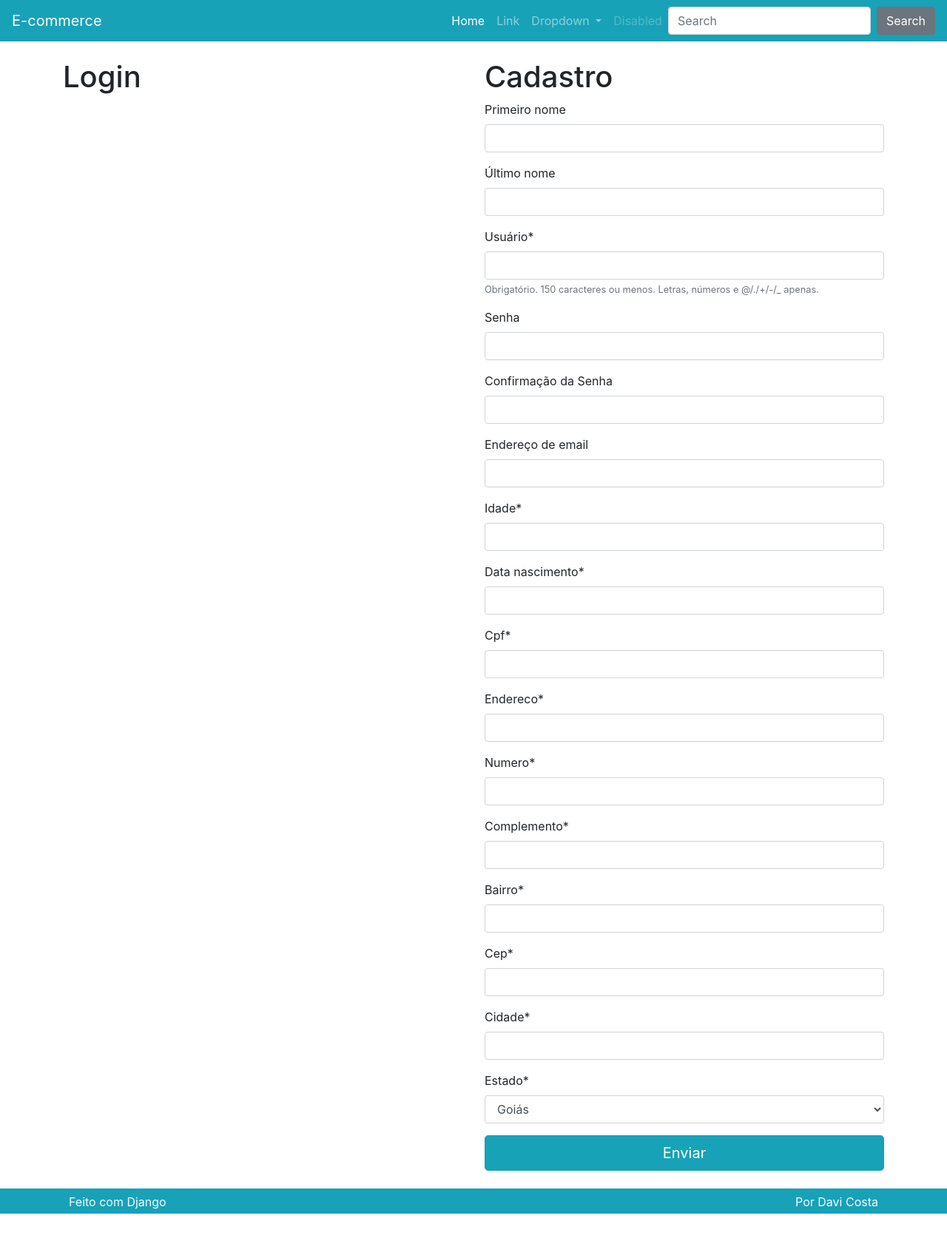
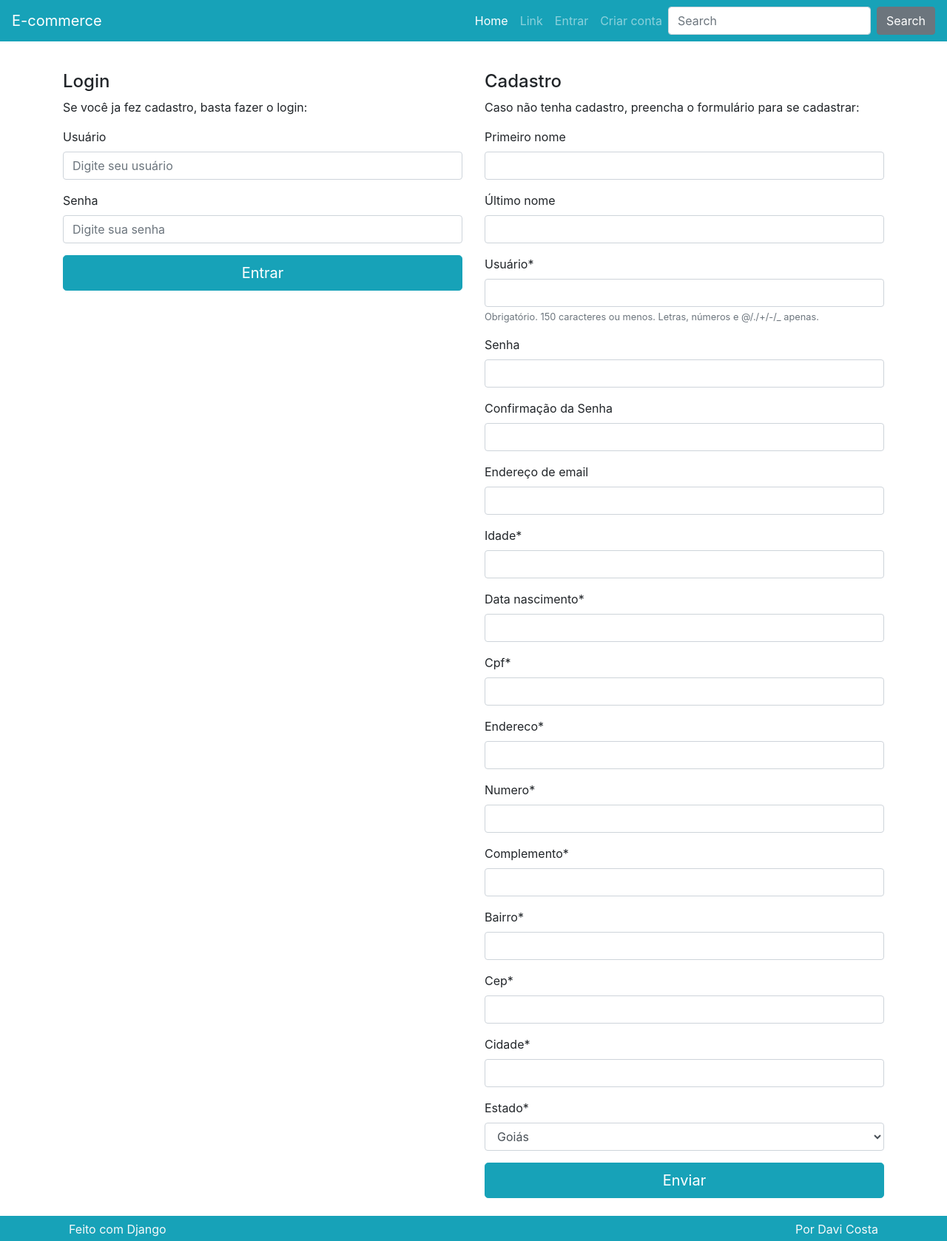
Before and after one commit to eaicosta/projeto-ecommerce, a Django app: page /perfil/ in a window 1280 px wide. Shown: the whole page at 74% size. Before the commit the page ends 1641 px from the top, so only its background shows below. Run offline with Django 4.2, Linux system fonts and the light colour scheme; some libraries are stand-ins or nearby versions.

Commit message:
Login e Logout

```diff
--- a/perfil/templates/perfil/atualizar.html
+++ b/perfil/templates/perfil/atualizar.html
@@ -1,5 +1,6 @@
 {% extends "perfil/criar.html" %}
 
 {% block titulocadastro %}
-<h1>Atualizar dados</h1>
+<h4>Atualizar dados</h4>
+<p>Utilize o formulário para atualizar os dados do seu perfil.</p>
 {% endblock %}
--- a/perfil/templates/perfil/criar.html
+++ b/perfil/templates/perfil/criar.html
@@ -6,15 +6,30 @@
 <div class="row">
 
     {% if not request.user.is_authenticated %}
-    <div class="col-lg">
-        <h1>Login</h1>
+    <div class="col-lg mt-3">
+        <h4>Login</h4>
+        <p>Se você ja fez cadastro, basta fazer o login:</p>
+
+        <form method='POST' action='{% url "perfil:login" %}'>
+            {% csrf_token %}
+            <div class="form-group">
+              <label for="InputUsuario1">Usuário</label>
+              <input type="text" name='username' class="form-control" id="InputUsuario1" aria-describedby="usuarioHelp" placeholder="Digite seu usuário">
+            </div>
+            <div class="form-group">
+              <label for="exampleInputPassword1">Senha</label>
+              <input type="password" name='password' class="form-control" id="exampleInputPassword1" placeholder="Digite sua senha">
+            </div>
+            <button type="submit" class="btn btn-primary btn-block btn-lg">Entrar</button>
+          </form>
     </div>
     {% endif %}
 
-    <div class="col-lg">
+    <div class="col-lg mt-3">
 
         {% block titulocadastro %}
-        <h1>Cadastro</h1>
+        <h4>Cadastro</h4>
+        <p>Caso não tenha cadastro, preencha o formulário para se cadastrar:</p>
         {% endblock %}
 
         <form action="" method="post">
--- a/perfil/views.py
+++ b/perfil/views.py
@@ -2,10 +2,11 @@ import copy
 from typing import Any
 
 from django import http
-from django.contrib.auth import authenticate, login
+from django.contrib import messages
+from django.contrib.auth import authenticate, login, logout
 from django.contrib.auth.models import User
 from django.http import HttpResponse
-from django.shortcuts import get_object_or_404, render
+from django.shortcuts import get_object_or_404, redirect, render
 from django.views import View
 from django.views.generic import ListView
 
@@ -65,7 +66,7 @@ class BasePerfil(View):
 
 class Criar(BasePerfil):
     def post(self, *args, **kwargs):
-        if not self.userform.is_valid():
+        if not self.userform.is_valid() or not self.perfilform.is_valid():
             return self.renderizar
 
         username = self.userform.cleaned_data.get('username')
@@ -121,7 +122,11 @@ class Criar(BasePerfil):
 
         self.request.session['carrinho'] = self.carrinho
         self.request.session.save()
-        return self.renderizar
+
+        messages.success(
+            self.request, 'Seu cadastro foi criado/atualizado com sucesso')
+
+        return redirect('perfil:criar')
 
 
 class Atualizar(View):
@@ -130,10 +135,31 @@ class Atualizar(View):
 
 
 class Login(View):
-    def get(self, *args, **kwargs):
-        return HttpResponse('Login')
+    def post(self, *args, **kwargs):
+        username = self.request.POST.get('username')
+        password = self.request.POST.get('password')
+
+        if not username or not password:
+            messages.error(self.request, 'Usuário/Senha inválidos')
+            return redirect('perfil:criar')
+
+        usuario = authenticate(
+            self.request, username=username, password=password)
+
+        if not usuario:
+            messages.error(self.request, 'Usuário/Senha inválidos')
+            return redirect('perfil:criar')
+
+        login(self.request, user=usuario)
+        messages.success(self.request, 'Login feito com sucesso!')
+
+        return redirect('produto:carrinho')
 
 
 class Logout(View):
     def get(self, *args, **kwargs):
-        return HttpResponse('Logout')
+        carrinho = copy.deepcopy(self.request.session.get('carrinho'))
+        logout(self.request)
+        self.request.session['carrinho'] = carrinho
+        self.request.session.save()
+        return redirect('produto:lista')
--- a/templates/partials/_nav.html
+++ b/templates/partials/_nav.html
@@ -15,21 +15,27 @@
             <li class="nav-item">
                 <a class="nav-link" href="#">Link</a>
             </li>
+
+            {% if request.user.is_authenticated %}
             <li class="nav-item dropdown">
                 <a class="nav-link dropdown-toggle" href="#" id="navbarDropdown" role="button"
                     data-toggle="dropdown" aria-haspopup="true" aria-expanded="false">
-                    Dropdown
+                    Conta
                 </a>
                 <div class="dropdown-menu" aria-labelledby="navbarDropdown">
-                    <a class="dropdown-item" href="#">Action</a>
-                    <a class="dropdown-item" href="#">Another action</a>
-                    <div class="dropdown-divider"></div>
-                    <a class="dropdown-item" href="#">Something else here</a>
+                    <a class="dropdown-item" href="{% url "perfil:criar" %}">Atualizar</a>
+                    <a class="dropdown-item" href="{% url "perfil:logout" %}">Sair</a>
                 </div>
             </li>
+            {% else %}
             <li class="nav-item">
-                <a class="nav-link disabled" href="#">Disabled</a>
+                <a class="nav-link" href="{% url "perfil:criar" %}">Entrar</a>
             </li>
+            <li class="nav-item">
+                <a class="nav-link" href="{% url "perfil:criar" %}">Criar conta</a>
+            </li>
+            {% endif %}
+
 
             {% if request.session.carrinho %}
             <li class="nav-item">
```
